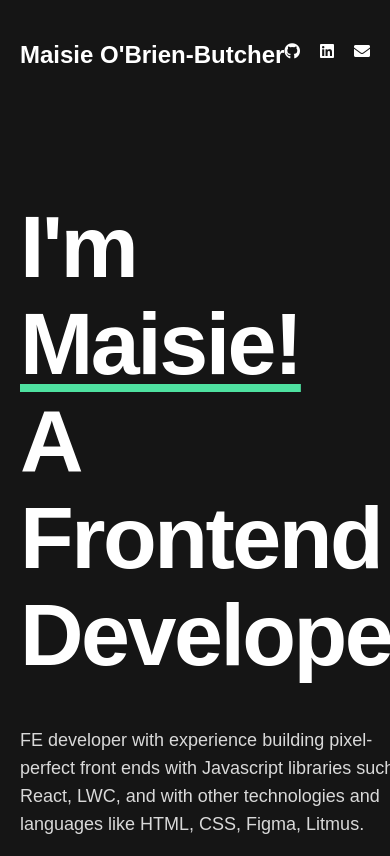
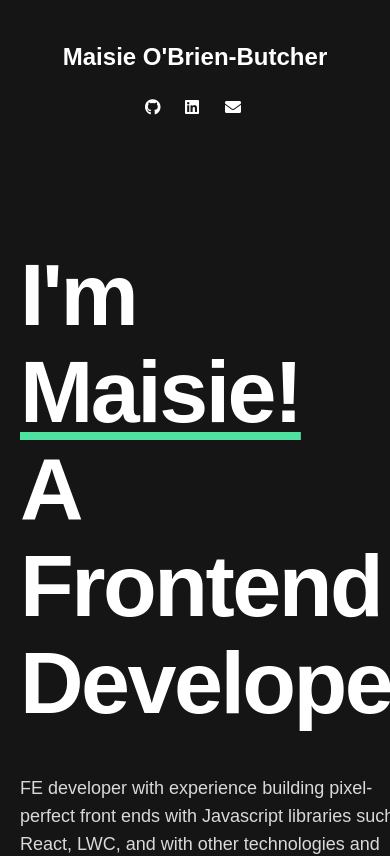
Before and after one commit to maisieo/-maisie-codes, a React (Create React App) app: page / in a window 390 px wide. Shown: the top 856 px of the page. Built offline with nearby package versions, Linux system fonts and the light colour scheme.

Commit message:
mobile tablet mode for header

```diff
--- a/src/components/Header/Header.scss
+++ b/src/components/Header/Header.scss
@@ -1,4 +1,5 @@
 @import "../../styles/variables";
+
 /*reminder of them:
 $primary-color: #151515;
 $highlight-color: #4ee1a0;
@@ -6,26 +7,30 @@ $base-spacing: 16px;
 $light-color-2: #ffffff;
 */
 
-/*Large desktop spacing*/
 .header-wrapper {
   max-width: 1141px;
   margin: 0 auto;
-}
-
-/*Smaller desktop spacing*/
-
-.header-wrapper {
   display: flex;
   flex-direction: row;
   justify-content: space-between;
   padding-top: 39px;
-  padding-bottom:39px;
+  padding-bottom: 39px;
+
+  @media (max-width: 768px) {
+    flex-direction: column;
+    align-items: center;}
 }
 
 .name {
   color: $light-color-2;
-font-family: $font-family;
+  font-family: $font-family;
   @include apply-font-heading-m;
+
+  @media (max-width: 768px) {
+    font-size: 24px;
+    line-height: 1.5;
+    text-align: center;
+  }
 }
 
 /*social icons*/
@@ -34,8 +39,21 @@ font-family: $font-family;
   display: flex;
   min-width: 43px;
   gap: 20px;
+
+  @media (max-width: 768px) {
+    align-items: center;
+    margin-top:20px;
+  }
 }
 
 .social-icons i {
   color: $light-color-2;
+  height: 23px;
+  width: 23px;
+
+
+  @media (max-width: 768px) {
+    height: 20px;
+    width: 20px;
+  }
 }
```
